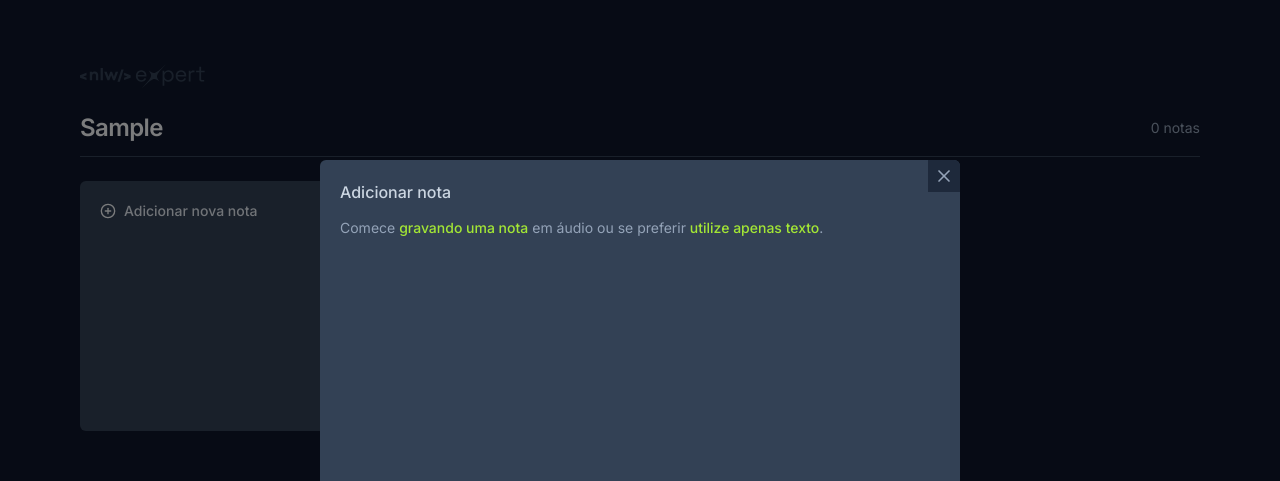
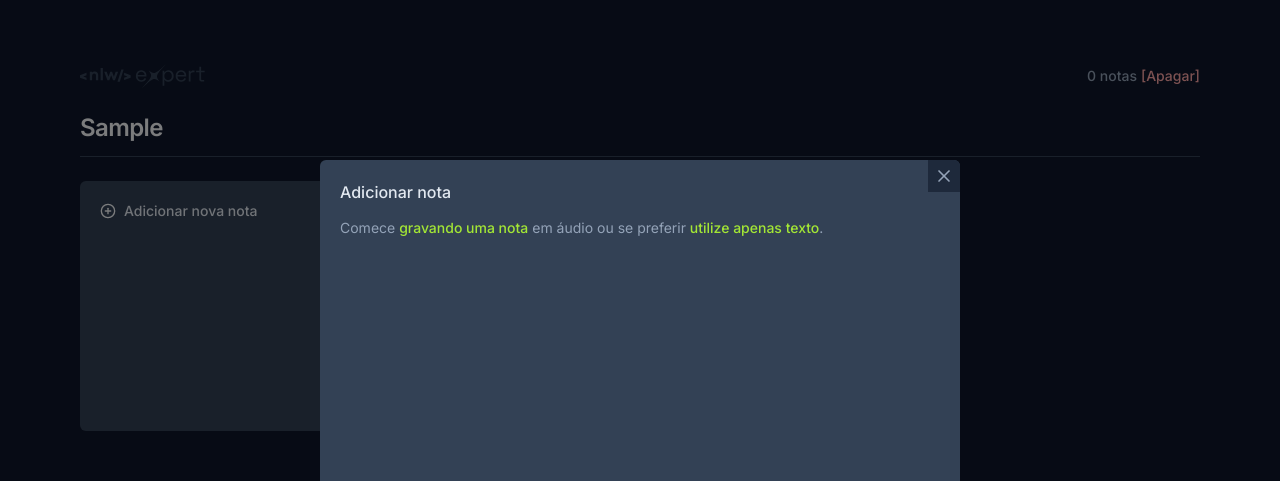
Before and after one commit to rafaelthz/expert-notes, a React (Vite) app: page / in a window 1280 px wide. Both pictures are taken after typing "Sample" into the empty fields and a click on the button "Adicionar nova nota". Shown: the top 481 px of the page. Built offline with nearby package versions, Linux system fonts and the light colour scheme.

Commit message:
Melhorias: - Fluxo de apagar notas filtradas

```diff
--- a/package.json
+++ b/package.json
@@ -9,6 +9,7 @@
     "preview": "vite preview"
   },
   "dependencies": {
+    "@radix-ui/react-alert-dialog": "^1.0.5",
     "@radix-ui/react-dialog": "^1.0.5",
     "date-fns": "^3.3.1",
     "lucide-react": "^0.323.0",
--- a/src/app.tsx
+++ b/src/app.tsx
@@ -2,6 +2,7 @@ import logo from './assets/logo-nlw-expert.svg';
 import { NoteCard } from './components/note-card';
 import { NewNoteCard } from './components/new-note-card';
 import { ChangeEvent, useState } from 'react';
+import * as AlertDialog from '@radix-ui/react-alert-dialog'
 
 interface Note {
   id: string
@@ -52,6 +53,17 @@ export function App() {
     setSearch(query)
   }
 
+  function handleDeleteFilteredNotes() {
+    let notFilteredNotes = search !== ''
+      ? notes.filter(
+        note => !toNormalForm(note.content.toLocaleLowerCase()).includes(toNormalForm(search.toLocaleLowerCase()))
+      ) : []
+
+    setNotes(notFilteredNotes);
+
+    localStorage.setItem('notes', JSON.stringify(notFilteredNotes))
+  }
+
   function toNormalForm(str: string) {
     return str.normalize("NFD").replace(/[\u0300-\u036f]/g, "");
   }
@@ -65,20 +77,49 @@ export function App() {
 
   return (
     <div className="mx-auto max-w-6xl my-4 md:my-16 space-y-4 md:space-y-6 px-4">
+      <div className='flex flex-row items-center justify-between'>
         <img src={logo} alt="Logotipo NLW Expert" />
 
+        <div className='flex flex-row items-center gap-1'>
+          <span className='text-xs md:text-sm font-medium text-slate-400'>{notesQuantityText}</span>
+          <AlertDialog.Root>
+            <AlertDialog.Trigger className='text-xs md:text-sm inline-flex items-center gap-1 font-medium text-red-300 hover:text-red-400 hover:underline focus-visible:text-red-400 focus-visible:underline'>
+              [Apagar]
+            </AlertDialog.Trigger>
+            <AlertDialog.Portal>
+              <AlertDialog.Overlay className='inset-0 fixed bg-black/50' />
+              <AlertDialog.Content className='fixed inset-auto p-5 gap-4 w-[90vh] max-w-[500px] left-1/2 top-1/2 -translate-x-1/2 -translate-y-1/2 bg-slate-700 rounded-md flex flex-col flex-1 outline-none overflow-hidden'>
+                <div className='space-y-2'>
+                  <AlertDialog.Title className='text-md font-medium text-slate-100'>Você deseja apagar {notesQuantityText}?</AlertDialog.Title>
+                  <AlertDialog.Description className='text-sm leading-6 text-slate-300'>
+                    Essa ação não poderá ser desfeita. Caso tenha filtrado pela busca, apenas as notas filtradas serão apagadas.
+                  </AlertDialog.Description>
+                </div>
+                <div className='flex flex-row justify-end items-center gap-3'>
+                  <AlertDialog.Cancel className="bg-slate-200 rounded-md px-3 py-2 text-slate-700 text-sm font-semibold hover:bg-slate-300 outline-none focus-visible:ring-2 focus-visible:ring-slate-400">
+                    Não apagar
+                  </AlertDialog.Cancel>
+                  <AlertDialog.Action
+                    className="bg-red-100 rounded-md px-3 py-2 text-red-600 text-sm font-semibold hover:bg-red-200 outline-none focus-visible:ring-2 focus-visible:ring-red-500"
+                    onClick={handleDeleteFilteredNotes}>
+                    Sim, quero apagar
+                  </AlertDialog.Action>
+                </div>
+              </AlertDialog.Content>
+            </AlertDialog.Portal>
+          </AlertDialog.Root>
+        </div>
+      </div>
+
       <form className="w-full space-y-2 md:space-y-3">
-        <div className='flex flex-row items-center justify-between'>
         <input
           type="text"
           placeholder='Busque em suas notas'
-            className='bg-transparent text-lg md:text-2xl font-semibold tracking-tight outline-none placeholder:text-slate-500'
+          className='bg-transparent w-full text-lg md:text-2xl font-semibold tracking-tight outline-none placeholder:text-slate-500'
           onChange={handleSearch}
         />
-          <span className='text-xs md:text-sm font-light text-slate-400'>{notesQuantityText}</span>
-        </div>
         <div className='h-px bg-slate-700' />
-      </form>
+      </form >
 
       <div className='grid sm:grid-cols-1 md:grid-cols-2 lg:grid-cols-3 gap-4 md:gap-6 auto-rows-max-[120px] md:auto-rows-[250px]'>
         <NewNoteCard onNoteCreated={onNoteCreated} />
@@ -87,6 +128,6 @@ export function App() {
           return <NoteCard key={note.id} note={note} onNoteDeleted={onNoteDeleted} />
         })}
       </div>
-    </div>
+    </div >
   )
 }
--- a/src/components/new-note-card.tsx
+++ b/src/components/new-note-card.tsx
@@ -36,9 +36,9 @@ export function NewNoteCard({ onNoteCreated }: NewNoteCardProps) {
   function handleContentChanged(event: ChangeEvent<HTMLTextAreaElement>) {
     setContent(event.target.value)
 
-    if (event.target.value === '') {
-      setShouldShowOnboarding(true)
-    }
+    // if (event.target.value === '') {
+    //   setShouldShowOnboarding(true)
+    // }
   }
 
   function handleSaveNote(event: FormEvent) {
@@ -105,7 +105,7 @@ export function NewNoteCard({ onNoteCreated }: NewNoteCardProps) {
 
   return (
     <Dialog.Root open={isOpenedEditor} onOpenChange={setIsOpenedEditor}>
-      <Dialog.Trigger className='rounded-md text-left flex flex-col bg-slate-700 max-h-[120px] md:h-full md:max-h-[250px] p-4 md:p-5 gap-2 outline-none hover:ring-2 hover:ring-slate-600 focus-visible:ring-2 focus-visible:ring-lime-400'>
+      <Dialog.Trigger className='rounded-md text-left flex flex-col bg-slate-700 max-h-[120px] md:h-full md:max-h-[250px] p-4 md:p-5 gap-2 overflow-hidden outline-none hover:ring-2 hover:ring-slate-600 focus-visible:ring-2 focus-visible:ring-lime-400'>
         <div className='flex flex-row items-center gap-2'>
           <PlusCircle className='size-4' />
           <span className='text-sm md:text-md font-medium text-slate-200'>
@@ -113,7 +113,7 @@ export function NewNoteCard({ onNoteCreated }: NewNoteCardProps) {
           </span>
         </div>
         {content !== '' &&
-          <p className='text-sm leading-6 text-slate-400 overflow-scroll hidden sm:block'>
+          <p className='text-sm leading-6 text-slate-400 w-full break-words overflow-hidden md:overflow-scroll'>
             <span className='text-yellow-500'>Rascunho: </span>{content}
           </p>
         }
@@ -131,9 +131,8 @@ export function NewNoteCard({ onNoteCreated }: NewNoteCardProps) {
           </Dialog.Close>
 
           <form className='flex-1 flex flex-col'>
-
             <div className='flex flex-1 flex-col gap-3 p-5'>
-              <span className='text-md font-medium text-slate-300'>
+              <span className='text-md font-medium text-slate-200'>
                 Adicionar nota
               </span>
 
@@ -166,7 +165,7 @@ export function NewNoteCard({ onNoteCreated }: NewNoteCardProps) {
               <button
                 type='button'
                 onClick={handleSaveNote}
-                className='w-full bg-lime-400 py-4 text-center text-sm text-lime-950 outline-none font-semibold hover:bg-lime-500'
+                className='w-full bg-lime-400 py-4 text-center text-sm text-lime-950 outline-none font-semibold hover:bg-lime-500 focus-visible:underline focus-visible:bg-lime-500'
               >
                 Salvar nota
               </button>
--- a/src/components/note-card.tsx
+++ b/src/components/note-card.tsx
@@ -1,9 +1,7 @@
 import * as Dialog from '@radix-ui/react-dialog'
 import { formatDistanceToNow } from 'date-fns'
 import { ptBR } from 'date-fns/locale'
-import { X } from 'lucide-react'
-import { FaTrash } from "react-icons/fa"
-
+import { X, Trash2 } from 'lucide-react'
 
 interface NoteCardProps {
   note: {
@@ -47,9 +45,9 @@ export function NoteCard({ note, onNoteDeleted }: NoteCardProps) {
           <button
             type='button'
             onClick={() => onNoteDeleted(note.id)}
-            className='w-full absolute bottom-0 inline-flex items-center justify-center gap-1.5 bg-slate-800 py-4 text-center text-sm text-red-400 outline-none font-medium hover:underline'
+            className='w-full absolute bottom-0 inline-flex items-center justify-center gap-1.5 bg-slate-800 py-4 text-center text-sm text-red-400 outline-none font-medium hover:underline focus-visible:underline focus-visible:text-red-500'
           >
-            <FaTrash className='w-3 h-3' /> Apagar essa nota
+            <Trash2 className='size-3' /> Apagar essa nota
           </button>
         </Dialog.Content>
       </Dialog.Portal>
```
Also changed, not shown: 1 other file (tests, documents, lock files or other folders). Lines whose indentation alone changed are shown as unchanged.
